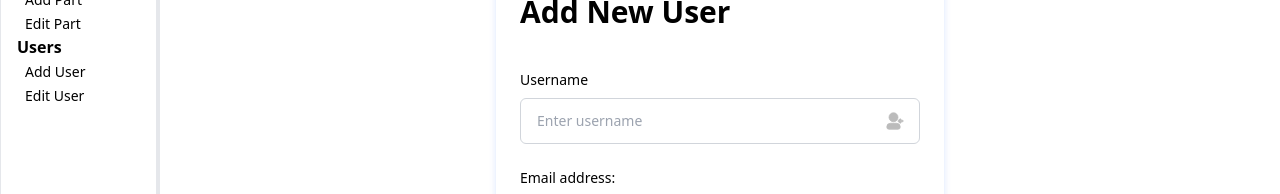
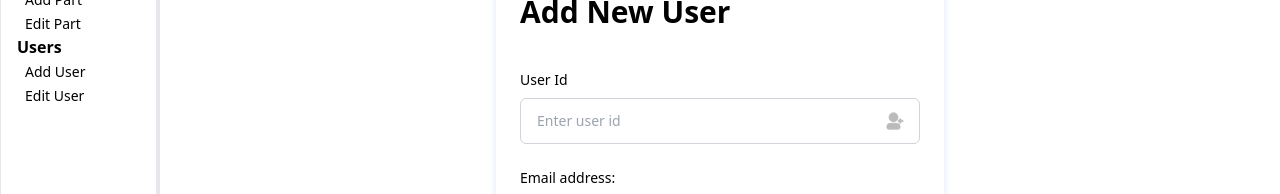
Before and after one commit to khaleelsheikh/one-ims, a Next.js app: page /users/add in a window 1280 px wide. Shown: the part 120-314 px from the top of the page. Built offline with nearby package versions, Linux system fonts and the light colour scheme.

Commit message:
trying to make the add user logic

```diff
--- a/app/users/add/AddUser.jsx
+++ b/app/users/add/AddUser.jsx
@@ -5,38 +5,6 @@ import React from "react";
 import { useState } from "react";
 
 const AddUser = () => {
-  const [username, setUsername] = useState("");
-  const [email, setEmail] = useState("");
-  const [password, setPassword] = useState("");
-  const [cpassword, setCPassword] = useState("");
-  const [role, setRole] = useState("");
-
-  const handleSubmit = async (e) => {
-    e.preventDefault();
-
-    try {
-      // Send a POST request to create a new user
-      const response = await fetch("/api/users", {
-        method: "POST",
-        headers: {
-          "Content-Type": "application/json",
-        },
-        body: JSON.stringify({ username, email, password, role }),
-      });
-
-      // Handle response
-      if (response.ok) {
-        // User created successfully
-        console.log("User created successfully");
-      } else {
-        // Error creating user
-        console.error("Error creating user:", response.statusText);
-      }
-    } catch (error) {
-      console.error("Error creating user:", error);
-    }
-  };
-
   return (
     <>
       <div className="flex">
@@ -44,23 +12,23 @@ const AddUser = () => {
         <div className="flex-grow p-4 h-[96vh]">
           <div className="flex justify-center items-center mt-4">
             <div className="bg-white my-4 rounded-xl sm:px-6 px-4 py-8 max-w-md w-full shadow-[0_2px_10px_-3px_rgba(6,81,237,0.3)]">
-              <form>
+              <form onSubmit={"/"}>
                 <div className="mb-10">
                   <h3 className="text-3xl font-extrabold">Add New User</h3>
                 </div>
 
                 <div>
-                  <label className="text-sm mb-2 block" htmlFor="username">
-                    Username
+                  <label className="text-sm mb-2 block" htmlFor="userId">
+                    User Id
                   </label>
                   <div className="relative flex items-center">
                     <input
-                      name="username"
-                      id="username"
+                      name="userId"
+                      id="userId"
                       type="text"
                       required
                       className="w-full text-sm border border-gray-300 px-4 py-3 rounded-md outline-[#4295ea]"
-                      placeholder="Enter username"
+                      placeholder="Enter user id"
                       autoComplete="off"
                     />
                     <svg
@@ -186,21 +154,21 @@ const AddUser = () => {
                       className="w-full text-sm border border-gray-300 px-4 py-3 rounded-md outline-[#4295ea]"
                       name="role"
                       id="role"
-                      defaultValue={0}
+                      defaultValue={"select one"}
                     >
-                      <option value={0} disabled>
+                      <option value={"select one"} disabled>
                         --Select one--
                       </option>
-                      <option value={1}>Administrator</option>
-                      <option value={2}>Accountant</option>
-                      <option value={3}>Sales Rep</option>
+                      <option value={"administrator"}>Administrator</option>
+                      <option value={"accountant"}>Accountant</option>
+                      <option value={"salesman"}>Sales Rep</option>
                     </select>
                   </div>
                 </div>
 
                 <div className="mt-10">
                   <button
-                    formAction={"/"}
+                    type="submit"
                     className="w-full shadow-xl py-2.5 px-4 text-sm font-semibold rounded text-white bg-[#70afef] hover:bg-[#4295ea] focus:outline-none"
                   >
                     Add User
```
